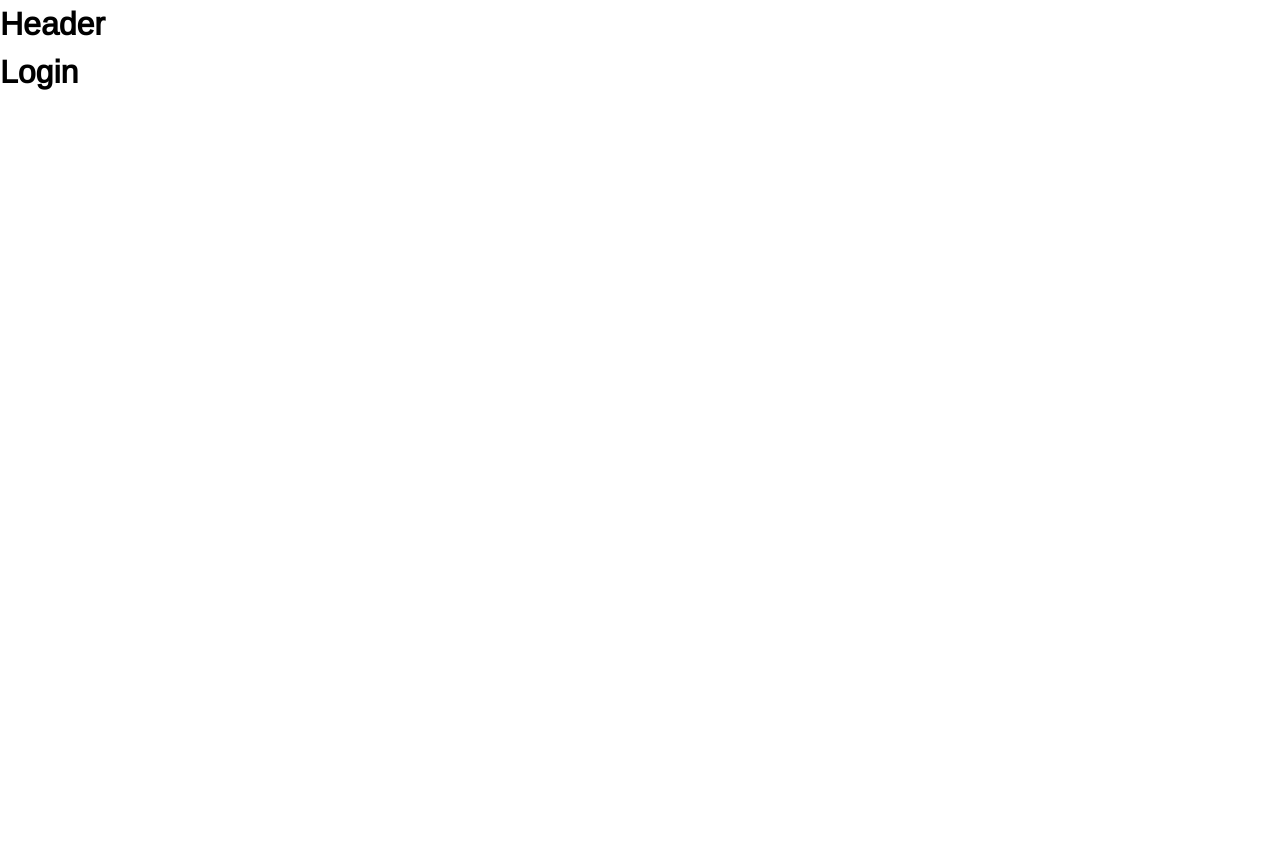
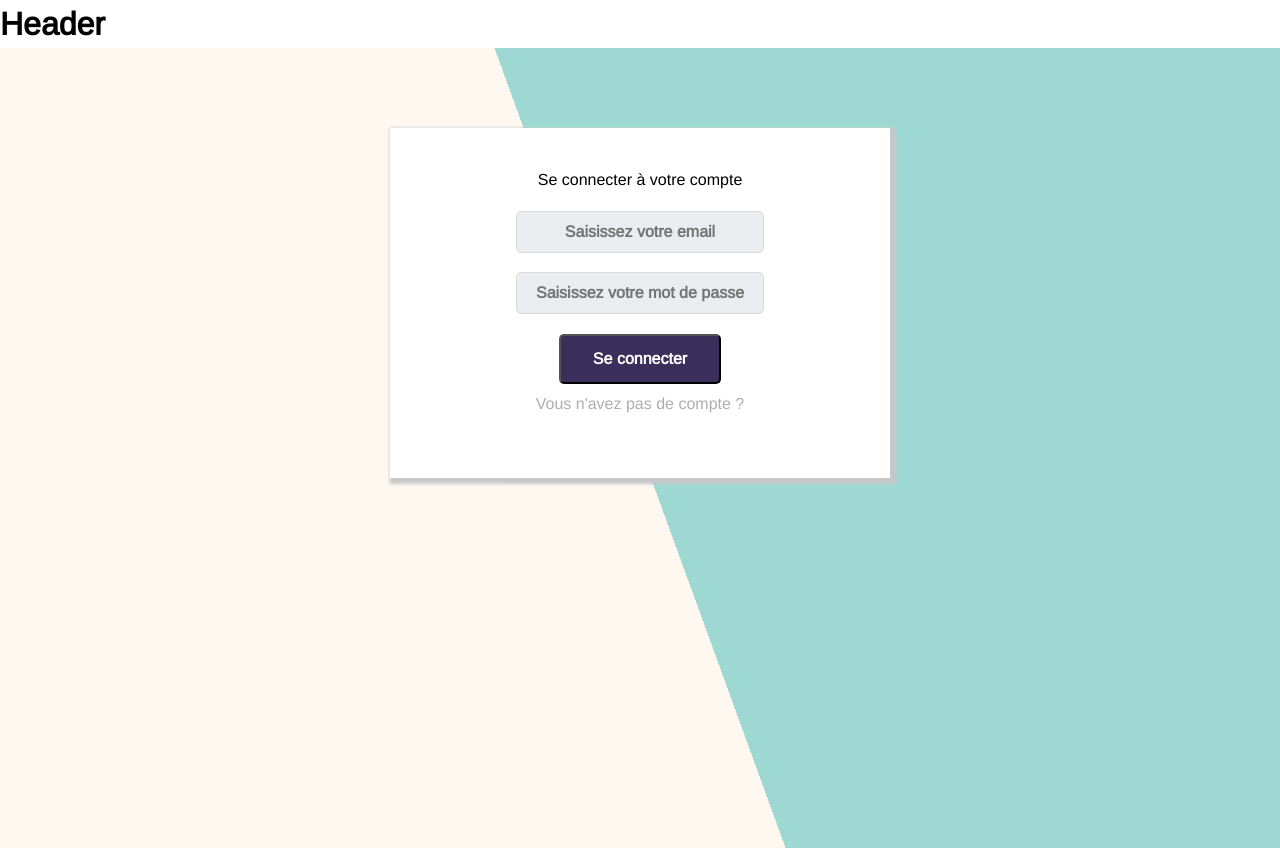
Before and after one commit to FabriceMilet/GetBalanced-front, a React (Create React App) app: page /login in a window 1280 px wide. Before the commit the page ends 800 px from the top, so only its background shows below. Built offline with nearby package versions, Linux system fonts and the light colour scheme.

Commit message:
ajout du composant login et de la fonction loginUser dans le userSlice, plus redirection vers les pages profil si user connecté depuis signup ou dashboard si user connecté depuis login

```diff
--- a/src/Components/Login/Login.js
+++ b/src/Components/Login/Login.js
@@ -1,10 +1,61 @@
 import './Login.scss';
+import { useState } from "react";
+import { useDispatch, useSelector } from "react-redux";
+import { Link, Navigate } from 'react-router-dom';
+import { loginUser } from "../../feature/users.slice";
 
 function Login() {
+const isLogged = useSelector((state) => state.user.isLogged);
+const dispatch = useDispatch();
+// gestion des données du formulaire en local dans ce même composant
+const [formData, setFormData] = useState({
+    email: "",
+    password: "",
+  });
+// on veut créer ici une nouvelle copie de l'objet formData avec la propriété
+// correspondant à la variable name et sa valeur associée
+const handleChange = (event) => {
+  const { name, value } = event.target;
+  setFormData({ ...formData, [name]: value });
+};
+// formData est envoyé en paramètre de createUser au slice userSlice
+const handleSubmit = (event) => {
+  event.preventDefault();
+    dispatch(loginUser(formData));
+    console.log(formData);
+  }
   return (
-    <h1 className="Login">
-      Login
-    </h1>
+    <form className="Login" onSubmit={handleSubmit}>
+    {!isLogged && (
+    <div className="Login-container">
+    <h1 className="Login-title"> Se connecter à votre compte </h1>
+      <label htmlFor="email" className="Login-input">
+        <input
+          type="email"
+          name="email"
+          placeholder="Saisissez votre email"
+          value={formData.email}
+          onChange={handleChange}
+        />
+      </label>
+      <label htmlFor="Saisissez votre mot de passe" className="Login-input">
+        <input
+          type="password"
+          name="password"
+          placeholder="Saisissez votre mot de passe"
+          value={formData.password}
+          onChange={handleChange}
+        />
+      </label>
+      <button type="submit" className="SignUp-button">Se connecter</button>
+      <Link to="/signup">
+      <p className="SignUp-link">Vous n'avez pas de compte ?</p>
+      </Link>
+      </div>)}
+       {/* on veut renvoyer vers le dashboard si l'utilisateur est logué
+ il va falloir ici récupérer son id */}
+      {isLogged && (<Navigate to="/dashboard/:id" replace />)}
+    </form>
   );
 }
 
--- a/src/Components/Login/Login.scss
+++ b/src/Components/Login/Login.scss
@@ -0,0 +1,59 @@
+@use "../../style/vars";
+
+.Login {
+  background-image: linear-gradient(
+    250deg,
+    vars.$lightBlue 50%,
+    vars.$floralWhite 50%
+  );
+  height: 100vh;
+  display: flex;
+  flex-direction: column;
+  justify-content: center;
+}
+
+.Login-container {
+  text-align: center;
+  display: flex;
+  flex-direction: column;
+  background-color: #fff;
+  height: 350px;
+  width: 500px;
+  margin: auto;
+  margin-top: 5rem;
+  box-shadow: 0.2rem 0.2rem 0.2rem 0.2rem #c7c7ca;
+}
+
+.Login-title {
+  margin: 2.5rem 0 1.2rem;
+  font-size: 1rem;
+  font-weight: normal;
+}
+.Login-input {
+  margin-bottom: 1.2rem;
+}
+.Login-input input {
+  background-color: #ebecf0;
+  border: 1px solid #d9d9db;
+  border-radius: 5px;
+  text-align: center;
+  font-weight: bold;
+  padding: 0.5rem;
+}
+.Login-button {
+  display: block;
+  margin: 0 auto;
+  width: auto;
+  background-color: vars.$darkBlue;
+  color: white;
+  font-weight: bold;
+  padding: 0.7rem 2rem;
+  border-radius: 5px;
+}
+.Login-button:hover{
+    cursor: pointer;
+}
+.Login-link {
+    color: #aeaeb0;
+    margin-top: 0.5rem;
+}
--- a/src/Components/SignUp/SignUp.js
+++ b/src/Components/SignUp/SignUp.js
@@ -1,11 +1,11 @@
 import "./SignUp.scss";
 import { useState } from "react";
-import { useDispatch } from "react-redux";
+import { useDispatch, useSelector } from "react-redux";
 import { createUser } from "../../feature/users.slice";
-import { Link } from 'react-router-dom';
+import { Link, Navigate } from 'react-router-dom';
 
 function SignUp() {
-
+const isLogged = useSelector((state) => state.user.isLogged);
 const dispatch = useDispatch();
 // gestion des données du formulaire en local dans ce même composant
 const [formData, setFormData] = useState({
@@ -34,6 +34,7 @@ const handleSubmit = (event) => {
 
   return (
     <form className="SignUp" onSubmit={handleSubmit}>
+    {!isLogged && (
     <div className="SignUp-container">
     <h1 className="SignUp-title"> Créez votre compte </h1>
       <label htmlFor="prénom" className="SignUp-input">
@@ -86,6 +87,10 @@ const handleSubmit = (event) => {
       <p className="SignUp-link">Vous avez déjà un compte ?</p>
       </Link>
       </div>
+    )}
+ {/* on veut renvoyer vers la page de profil si l'utilisateur est logué
+ il va falloir ici récupérer son id */}
+    {isLogged && (<Navigate to="/user/:id" replace />)}
     </form>
   );
 };
--- a/src/feature/users.slice.js
+++ b/src/feature/users.slice.js
@@ -5,8 +5,20 @@ export const createUser = createAsyncThunk(
   "user/createUser",
   async (userData, thunkAPI) => {
     try {
-// voir ici avec le back quelle api appeler
+// voir ici avec le back quelle route appeler
       const response = await axios.post("http://localhost:3001/user", userData);
+      return response.data;
+    } catch (err) {
+      return thunkAPI.rejectWithValue(err.response.data);
+    }
+  }
+);
+export const loginUser = createAsyncThunk(
+  "user/loginUser",
+  async (userData, thunkAPI) => {
+    try {
+// voir ici avec le back quelle route appeler, celle-ci n'est pas présente dans le cdc
+      const response = await axios.post("http://localhost:3001/login", userData);
       return response.data;
     } catch (err) {
       return thunkAPI.rejectWithValue(err.response.data);
@@ -36,7 +48,18 @@ const userSlice = createSlice({
       .addCase(createUser.rejected, (state, action) => {
         state.loading = false;
         state.error = action.payload;
-      });
+      })
+      .addCase(loginUser.pending, (state) => {
+        state.loading = true;
+      })
+      .addCase(loginUser.fulfilled, (state) => {
+      state.loading = false;
+      state.isLogged = true;
+    })
+      .addCase(loginUser.rejected, (state, action) => {
+        state.loading = false;
+        state.error = action.payload;
+      })
   },
 });
 
```
